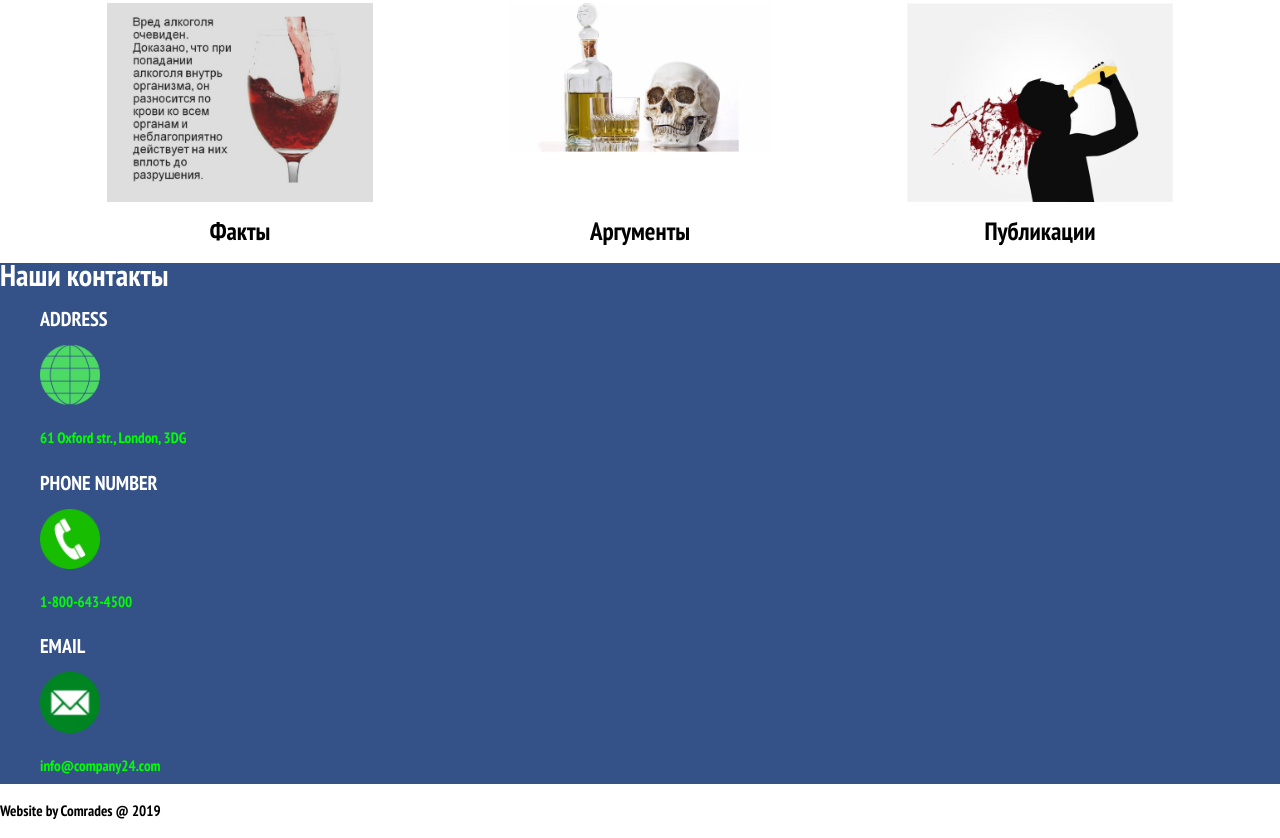
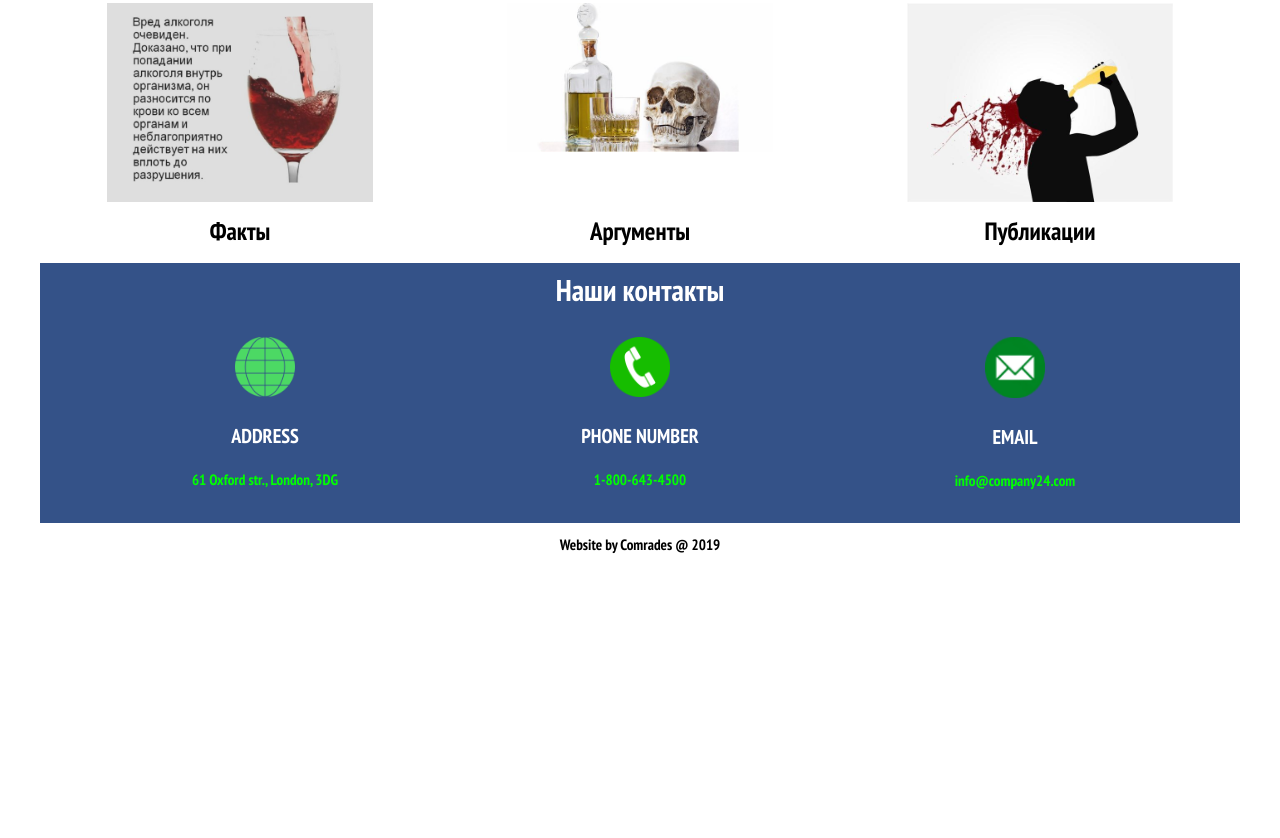
Before and after one commit to vladshkerin/sova, a plain HTML site: page index.html in a window 1280 px wide. Shown: the part 772-1610 px from the top of the page. After the commit the page ends 1340 px from the top, so only its background shows below. Drawn offline with Linux system fonts and the light colour scheme.

Commit message:
Made grid for "page-footer"

```diff
--- a/css/footer.css
+++ b/css/footer.css
@@ -1,25 +1,48 @@
 /* footer */
 
+.page-footer {
+    display: flex;
+    flex-direction: column;
+    width: 1200px;
+    margin: 0 auto;
+}
+
 .contacts {
+    margin-top: 20px;
+    min-height: 260px;
+
+    text-align: center;
+
     background-color: #345288;
 }
 
 .contacts-header {
+    margin: 15px 0 0;
+
     font-size: 30px;
     font-weight: bold;
     color: #ffffff;
 }
 
 .contacts-list {
+    display: flex;
+    justify-content: space-evenly;
+    margin: 0;
+    padding: 0;
+
     list-style: none;
 }
 
 .contacts-list_item {
-    width: 150px;
-    height: 150px;
+    display: flex;
+    flex-direction: column;
+    width: 300px;
+    min-height: 170px;
 }
 
 .contacts-list_item-header {
+    margin: 20px 0 0;
+
     font-size: 20px;
     font-weight: bold;
     color: #ffffff;
@@ -27,13 +50,28 @@
     text-transform: uppercase;
 }
 
+.contacts-list_item-picture {
+    order: -1;
+    margin: 35px 0 0;
+}
+
 .contacts-list_item-value {
+    margin: 20px 0 0;
+
     font-size: 15px;
     font-weight: bold;
     color: #00ff00;
 }
 
+.copyright {
+    min-height: 45px;
+
+    text-align: center;
+}
+
 .copyright_description {
+    margin: 10px 0 0;
+
     font-size: 15px;
     font-weight: bold;
 }
```
